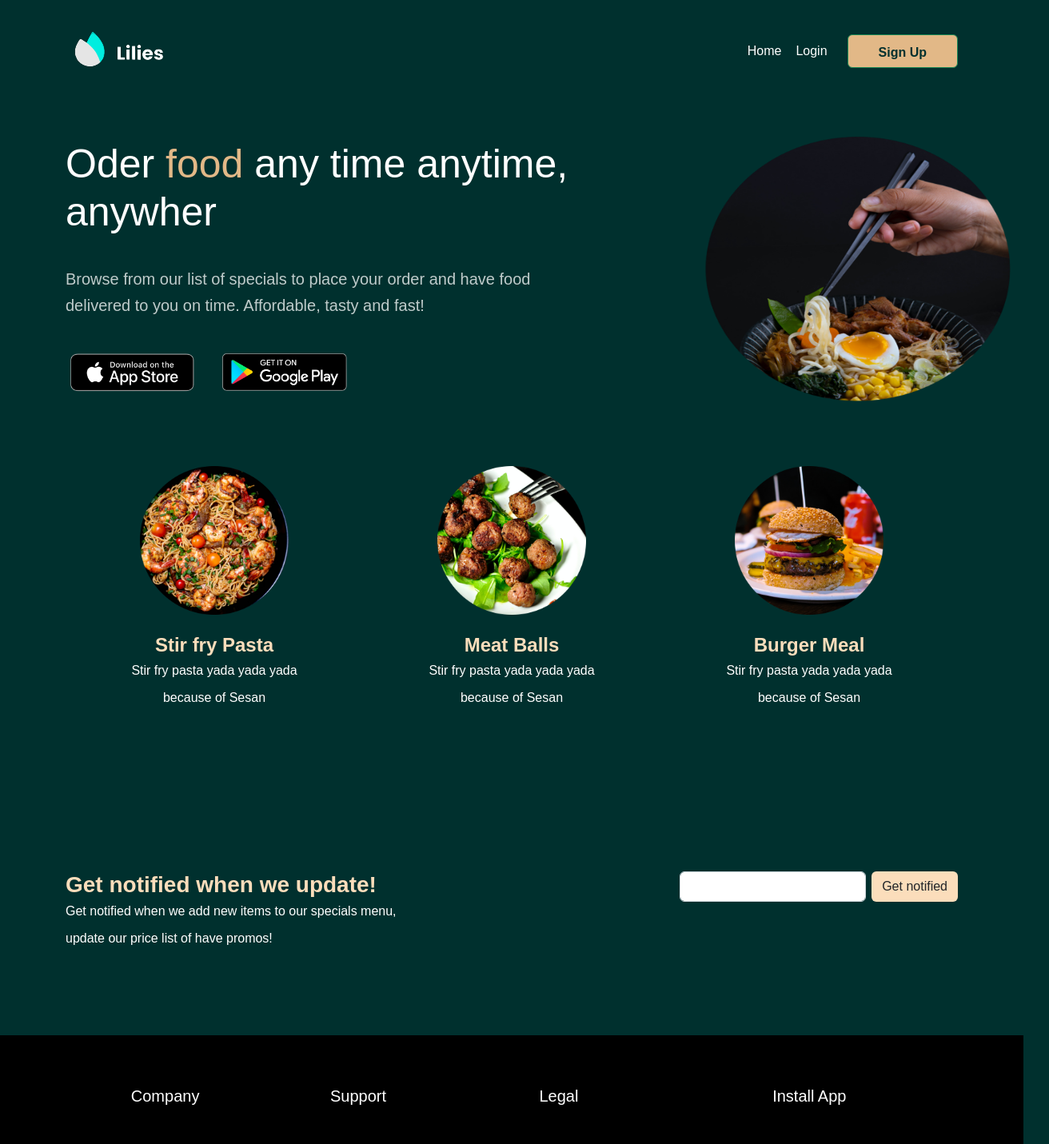
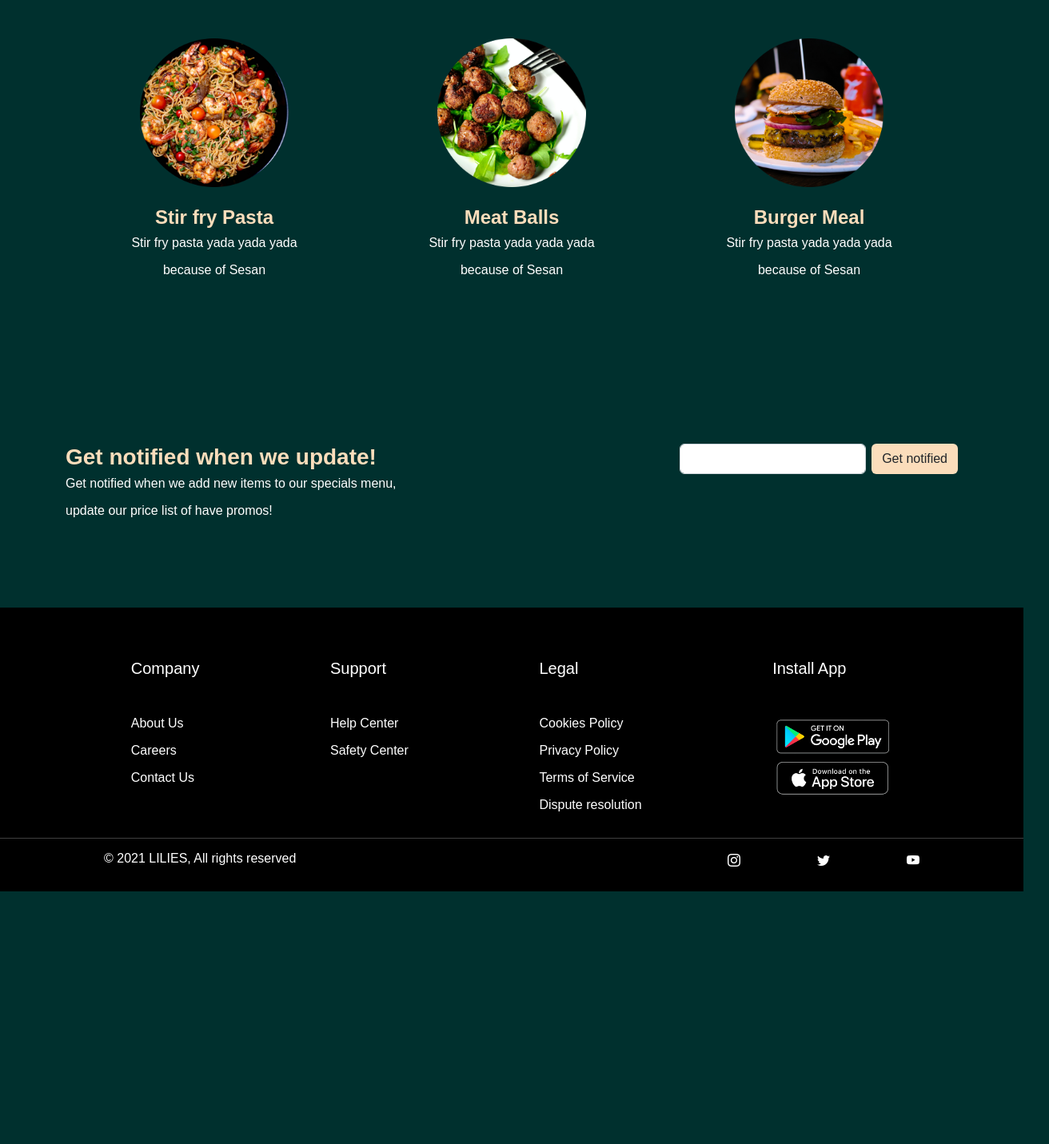
Before and after one commit to Camillarhi/foodapp, a React (Create React App) app: page / in a window 1280 px wide. Shown: the top 1431 px of the page at 80% size, 1312 px wide, since content can reach past the window. After the commit the page ends 1115 px from the top, so only its background shows below. Built offline with nearby package versions, Linux system fonts and the light colour scheme.

Commit message:
footer et al

```diff
--- a/src/App.js
+++ b/src/App.js
@@ -9,8 +9,8 @@ import Footer from "./components/footer";
 function App() {
   return (
     <div className="App">
-      <NavBar />
-      <Banner />
+      {/* <NavBar />
+      <Banner /> */}
       <Meal />
       <Notify />
       <Footer />
--- a/src/components/footer.js
+++ b/src/components/footer.js
@@ -33,7 +33,7 @@ export default function Footer() {
                 </div>
             </Container>
             <hr />
-            <Container className='d-md-flex justify-content-between px-5'>
+            <Container className='d-md-flex justify-content-between'>
                 <p className='mx-5'>© 2021 LILIES, All rights reserved</p>
                 <div>
                     <i className="bi bi-instagram mx-5"></i>
```
